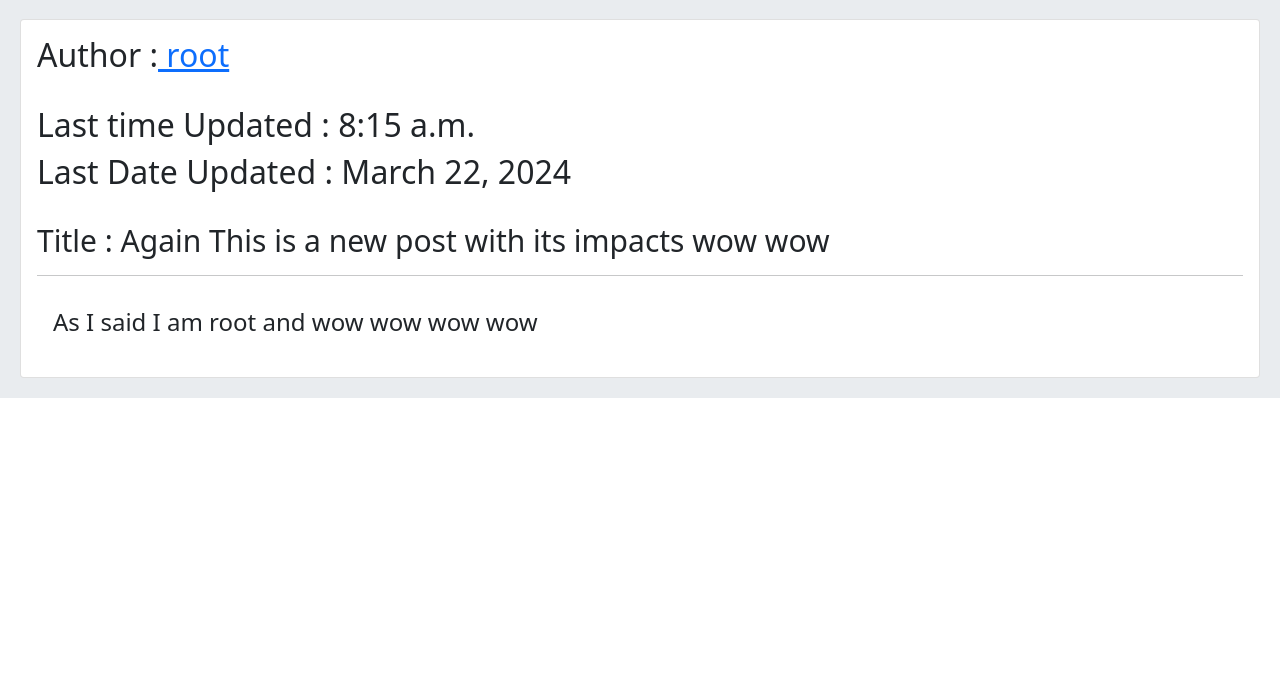
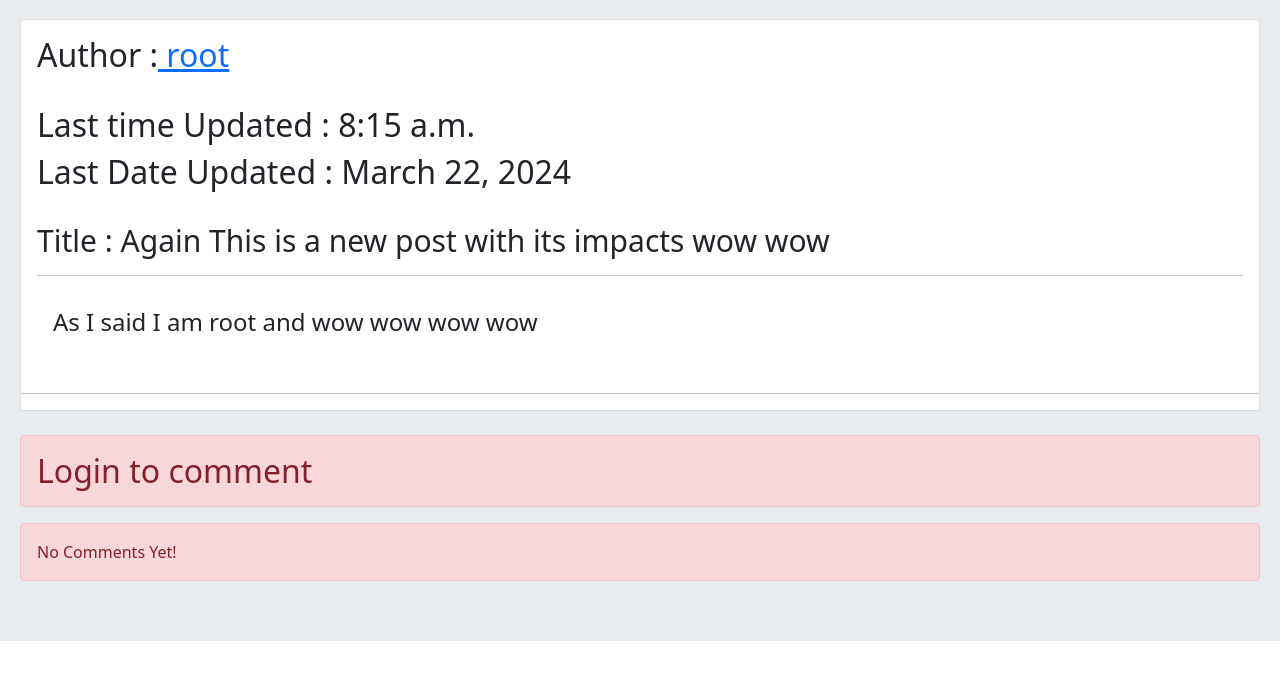
Before and after one commit to Arman-Amini369/Social-Network, a Django app: a page that uses home/templates/home/post_detail.html in a window 1280 px wide. Shown: the part 57-737 px from the top of the page. Run offline with Django 5.2, Linux system fonts and the light colour scheme; data comes from the database, SQL or seed files in the repository; both versions use the stored data as it was after the commit.

Commit message:
added create comment feature

```diff
--- a/home/models.py
+++ b/home/models.py
@@ -20,3 +20,15 @@ class Post(models.Model):
 
     def get_absolute_url(self):
         return reverse("home:post_detail", args=(self.id, self.slug))
+
+
+class Comment(models.Model):
+    user = models.ForeignKey(User, on_delete=models.CASCADE, related_name="ucomments")
+    post = models.ForeignKey(Post, on_delete=models.CASCADE, related_name="pcomments")
+    reply = models.ForeignKey("self", on_delete=models.CASCADE, related_name="rcomments", null=True, blank=True)
+    is_reply = models.BooleanField(default=False)
+    body = models.TextField(max_length=500)
+    created = models.DateTimeField(auto_now_add=True)
+
+    def __str__(self):
+        return f"{self.user} in {self.post} have commented {self.body[:30]}"
--- a/home/templates/home/post_detail.html
+++ b/home/templates/home/post_detail.html
@@ -28,4 +28,29 @@
                 {{ post.body }}
             </h4>
                 </div>
+        <hr />
+    </div><br />
+    {% if request.user.is_authenticated %}
+    <h2>New Comment Form</h2>
+    <form action="" method="post">
+        {% csrf_token %}
+        {{ form.as_p }}
+        <input type="submit" class="btn btn-outline-primary" value="Comment">
+    </form><hr />
+    {% else %}
+    <h2 class="alert alert-danger">Login to comment</h2>
+    {% endif %}
+
+    {% for comment in comments %}
+    <div class="card bg-dark text-white">
+        <p class="card-header">
+            {{ comment.user }} | {{ comment.created.date }} | {{ comment.created.time }} | {{comment.created|timesince}} ago
+        </p>
+        <p class="card-body">
+            {{ comment.body }}
+        </p>
+    </div><br />
+    {% empty %}
+    <p class="alert alert-danger">No Comments Yet!</p><br />
+    {% endfor %}
 {% endblock content %}
--- a/home/views.py
+++ b/home/views.py
@@ -6,7 +6,9 @@ from django.contrib import messages
 from django.utils.text import slugify
 from django.contrib.auth import views as auth_views
 from .models import Post
-from .forms import PostCreateUpdateForm
+from .forms import PostCreateUpdateForm, CommentCreateForm
+from django.contrib.auth.decorators import login_required
+from django.utils.decorators import method_decorator
 
 
 
@@ -20,12 +22,31 @@ class HomeView(View):
 
 
 class PostDetailView(View):
+    form_class = CommentCreateForm
+
+    def setup(self, request, *args, **kwargs):
+        self.post_instance = get_object_or_404(Post, pk=kwargs["post_id"], slug=kwargs["post_slug"])
+        return super().setup(request, *args, **kwargs)
+
     def get(self, request, post_id, post_slug):
-        post = get_object_or_404(Post, pk=post_id, slug=post_slug)
+        comments = self.post_instance.pcomments.filter(is_reply=False)
         context = {
-        "post": post,
+        "post": self.post_instance,
+        "comments": comments,
+        "form" : self.form_class,
         }
         return render(request, "home/post_detail.html", context)
+
+    @method_decorator(login_required(login_url="account:user_login"))
+    def post(self, request, *args, **kwargs):
+        form = self.form_class(request.POST)
+        if form.is_valid():
+            new_comment = form.save(commit=False)
+            new_comment.user = request.user
+            new_comment.post = self.post_instance
+            new_comment.save()
+            messages.success(request, "Your Comment Has Been Saved Successfully", "success")
+            return redirect("home:post_detail", post_id=self.post_instance.pk, post_slug=self.post_instance.slug)
 
 
 class PostDeleteView(LoginRequiredMixin, View):
```
Also changed, not shown: home/admin.py (+9 -1 lines), home/forms.py (+10 -1 lines), db.sqlite3, home/migrations/0004_comment.py (added).
